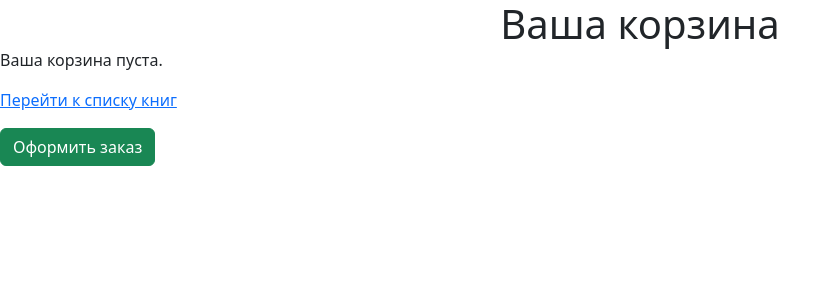
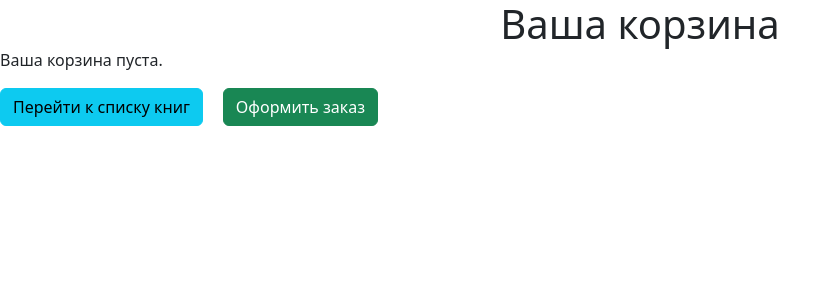
Before and after one commit to KegsZooL/echo-server-django, a Django app: page /cart/ in a window 1280 px wide. Shown: the top 300 px of the page, without its empty margins (0-840 px from the left). Run offline with Django 5.2, Linux system fonts and the light colour scheme; the visitor is signed in with stand-in values (Sample User, id 1); data that the repository does not hold is empty.

Commit message:
containerization

```diff
--- a/echo/static/style.css
+++ b/echo/static/style.css
@@ -37,3 +37,9 @@ title, h1 {
     align-items: center;
     gap: 2.5vmin;
 }
+
+.action_buttons {
+    display: flex;
+    justify-content: flex-start;
+    gap: 2.5vmin;
+}
--- a/echo/templates/book_list.html
+++ b/echo/templates/book_list.html
@@ -68,7 +68,9 @@
                                 {% csrf_token %}
                                 <button type="submit" class="btn btn-danger btn-sm">-</button>
                             </form>
+
                             <span>{{ cart_books|get_item:book.id }}</span>
+
                             <form action="{% url 'add_to_cart' book.id %}" method="POST" style="display:inline;">
                                 {% csrf_token %}
                                 <button type="submit" class="btn btn-success btn-sm">+</button>
--- a/echo/templates/order_list.html
+++ b/echo/templates/order_list.html
@@ -45,6 +45,9 @@
         {% endif %}
     </form>
 
-    <p><a href="../">Перейти к списку книг</a></p>
+
+    <div class="action_buttons">
+        <button type="button" class="btn btn-info" onclick="window.location.href='../';">Перейти к списку книг</button>
+    </div>
 
 </html>
--- a/echo/templates/view_cart.html
+++ b/echo/templates/view_cart.html
@@ -36,12 +36,17 @@
         {% else %}
             <p>Ваша корзина пуста.</p>
         {% endif %}
-        <p><a href="../">Перейти к списку книг</a></p>
     </form>
-    <form action="{% url 'checkout' %}" method="POST">
-        {% csrf_token %}
-        <button type="submit" class="btn btn-success">Оформить заказ</button>
-    </form>
+
+    <div class="action_buttons">
+        <button type="button" class="btn btn-info" onclick="window.location.href='../';">Перейти к списку книг</button>
+
+        <form action="{% url 'checkout' %}" method="POST">
+            {% csrf_token %}
+            <button type="submit" class="btn btn-success">Оформить заказ</button>
+        </form>
+    </div>
+
 
 </body>
 </html>
--- a/echo/views.py
+++ b/echo/views.py
@@ -2,6 +2,7 @@ from collections import defaultdict
 from django.contrib import messages
 from django.contrib.auth import login
 from django.contrib.auth.decorators import login_required, user_passes_test
+from django.contrib.auth.models import AnonymousUser
 from django.core.paginator import Paginator
 from django.shortcuts import get_object_or_404, redirect, render
 
@@ -35,9 +36,12 @@ def register(request):
 
 def book_list(request):
     books = Book.objects.all()
-    cart_items = CartItem.objects.filter(user=request.user)
 
-    cart_books = {item.book.id: item.quantity for item in cart_items}
+    if isinstance(request.user, AnonymousUser):
+        cart_books = {}
+    else:
+        cart_items = CartItem.objects.filter(user=request.user)
+        cart_books = {item.book.id: item.quantity for item in cart_items}
 
     paginator = Paginator(books, 10)
     page_number = request.GET.get('page')
--- a/echoserver/settings.py
+++ b/echoserver/settings.py
@@ -81,7 +81,7 @@ DATABASES = {
         'NAME': 'bookstore',
         'USER': 'user_for_echo_server',
         'PASSWORD': '5AEbZF6G',
-        'HOST': 'localhost',
+        'HOST': 'db',
         'PORT': '5432'
     }
 }
```
Also changed, not shown: docker-compose.yml (added, +24 -0 lines), echo/templates/user_profile.html (+6 -1 lines), requirements.txt (added, +11 -0 lines), 1 other file.
